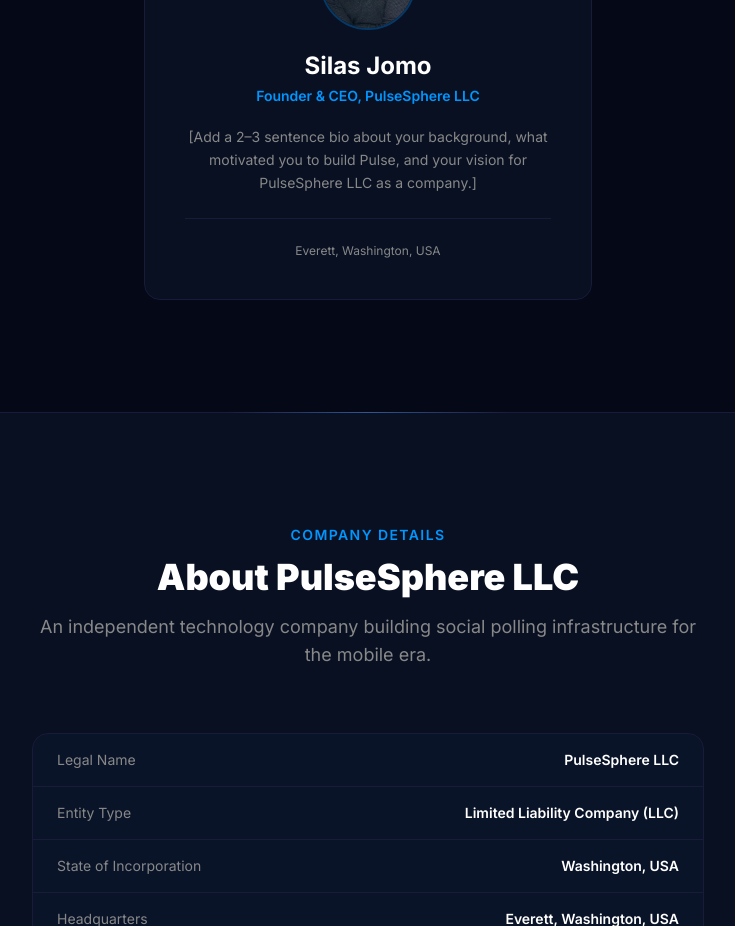
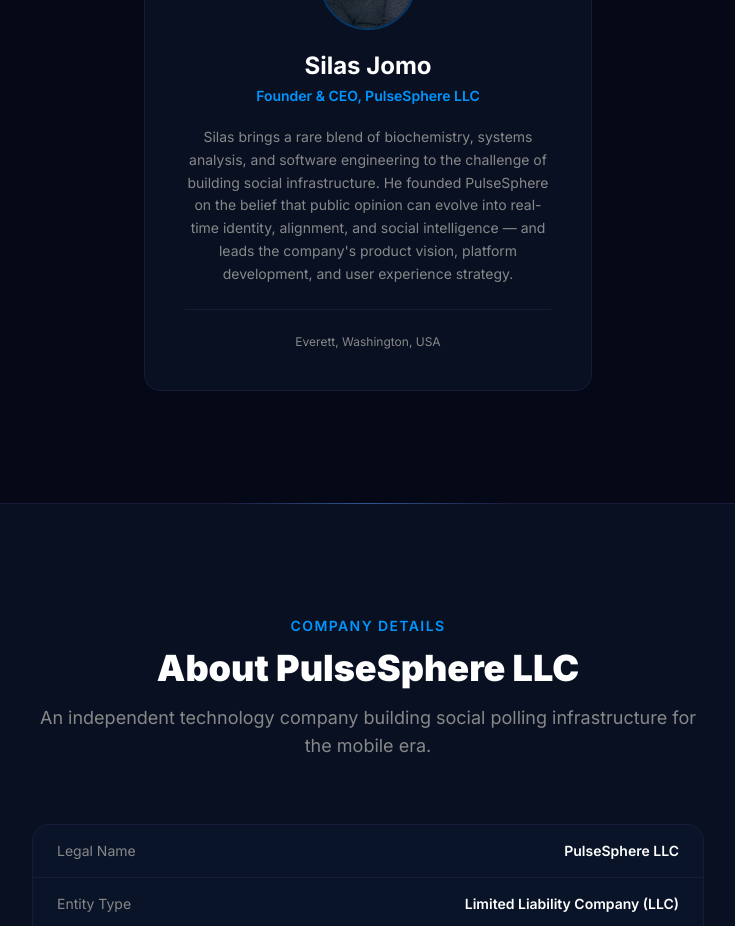
Before and after one commit to Rabs86/pulsesphere-web, a Next.js app: page / in a window 1280 px wide. Shown: the part 2780-3706 px from the top of the page, without its empty margins (272-1007 px from the left). Built offline with nearby package versions, Linux system fonts and the light colour scheme.

Commit message:
Add Silas Jomo bio to team section

```diff
--- a/app/page.tsx
+++ b/app/page.tsx
@@ -278,8 +278,11 @@
             <h3 className="text-white font-bold text-2xl mb-1">Silas Jomo</h3>
             <div className="text-accent text-sm font-semibold mb-5">Founder &amp; CEO, PulseSphere LLC</div>
             <p className="text-dim text-sm leading-relaxed">
-              [Add a 2–3 sentence bio about your background, what motivated you to build Pulse,
-              and your vision for PulseSphere LLC as a company.]
+              Silas brings a rare blend of biochemistry, systems analysis, and software engineering
+              to the challenge of building social infrastructure. He founded PulseSphere on the
+              belief that public opinion can evolve into real-time identity, alignment, and social
+              intelligence — and leads the company's product vision, platform development, and
+              user experience strategy.
             </p>
             <div className="mt-6 pt-6 border-t border-line">
               <p className="text-dim text-xs">Everett, Washington, USA</p>
```
